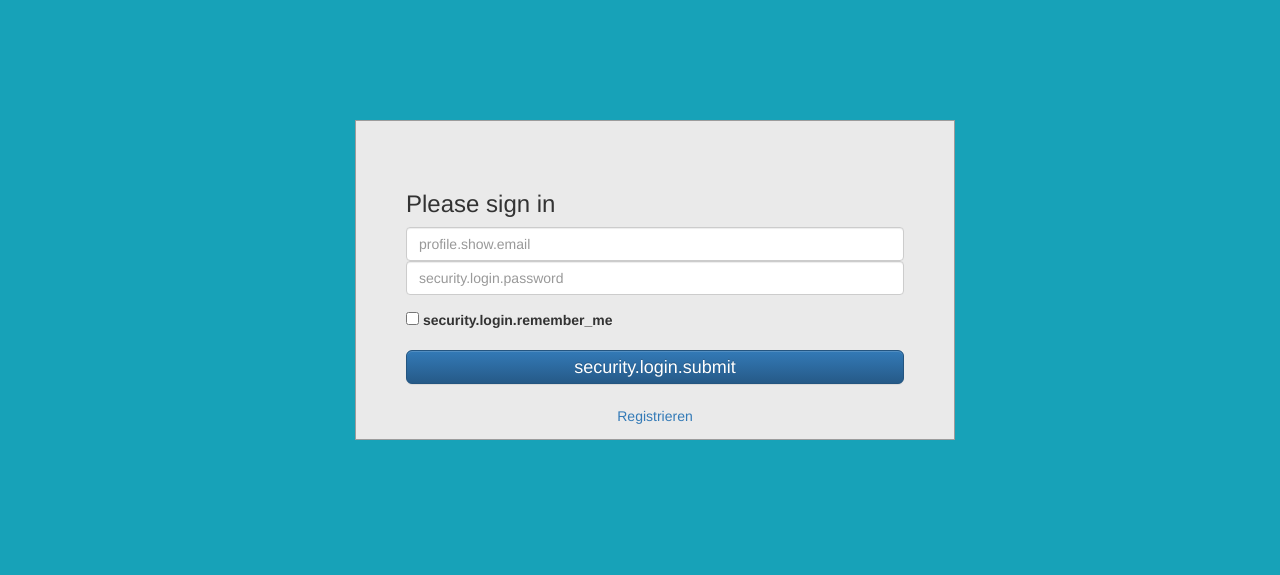
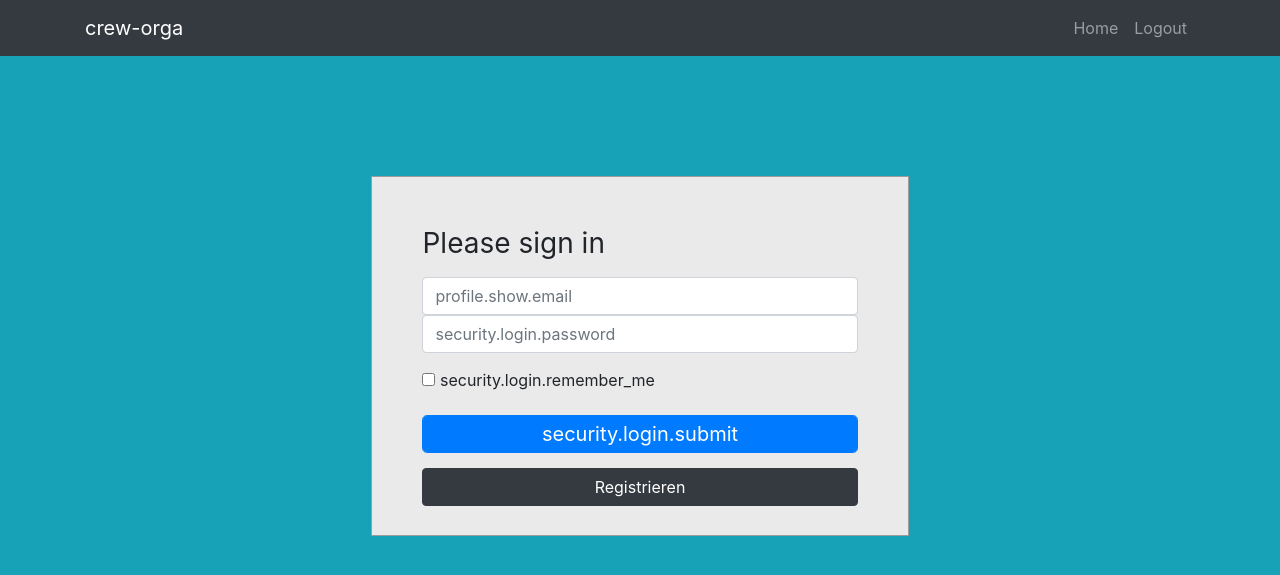
Before and after one commit to moritzhohenfellner/crewOrga, a Symfony app: template templates/bundles/FOSUserBundle/Security/login.html.twig in a window 1280 px wide. Shown: the top 575 px of the page. Run offline with Twig, Linux system fonts and the light colour scheme; the template is opened without the code that fills it, so the values that code supplies are empty; some libraries are stand-ins or nearby versions.

Commit message:
Login und register einigermassen ansehnlich

```diff
--- a/src/Controller/IndexController.php
+++ b/src/Controller/IndexController.php
@@ -8,7 +8,7 @@ use Symfony\Component\Routing\Annotation\Route;
 class IndexController extends AbstractController
 {
     /**
-     * @Route("/index", name="index")
+     * @Route("/", name="index")
      */
     public function index()
     {
--- a/templates/base.html.twig
+++ b/templates/base.html.twig
@@ -1,25 +1,30 @@
 <!DOCTYPE html>
 <html>
 <head>
-  <meta charset="UTF-8">
+  <meta charset="utf-8">
+  <meta name="viewport" content="width=device-width, initial-scale=1, shrink-to-fit=no">
+  <meta name="description" content="">
+  <meta name="author" content="">
 
-  <!-- Latest compiled and minified CSS -->
-  <link rel="stylesheet" href="https://maxcdn.bootstrapcdn.com/bootstrap/3.3.7/css/bootstrap.min.css" integrity="sha384-BVYiiSIFeK1dGmJRAkycuHAHRg32OmUcww7on3RYdg4Va+PmSTsz/K68vbdEjh4u" crossorigin="anonymous">
-
-  <!-- Optional theme -->
-  <link rel="stylesheet" href="https://maxcdn.bootstrapcdn.com/bootstrap/3.3.7/css/bootstrap-theme.min.css" integrity="sha384-rHyoN1iRsVXV4nD0JutlnGaslCJuC7uwjduW9SVrLvRYooPp2bWYgmgJQIXwl/Sp" crossorigin="anonymous">
 
   <title>{% block title %}Welcome!{% endblock %}</title>
+
+  <!-- Bootstrap core CSS -->
+  <link href="https://stackpath.bootstrapcdn.com/bootstrap/4.1.3/css/bootstrap.min.css" rel="stylesheet" integrity="sha384-MCw98/SFnGE8fJT3GXwEOngsV7Zt27NXFoaoApmYm81iuXoPkFOJwJ8ERdknLPMO" crossorigin="anonymous">
+
   {% block stylesheets %}{% endblock %}
 </head>
 <body>
+  {% block topMenu %}
+  {% include 'menus/userTopMenu.html.twig' %}
+  {% endblock %}
   {% block body %}{% endblock %}
 
   <!-- Latest compiled and minified JavaScript -->
 
-  <script   src="https://code.jquery.com/jquery-3.3.1.js"   integrity="sha256-2Kok7MbOyxpgUVvAk/HJ2jigOSYS2auK4Pfzbm7uH60="   crossorigin="anonymous"></script>
-
-  <script src="https://maxcdn.bootstrapcdn.com/bootstrap/3.3.7/js/bootstrap.min.js" integrity="sha384-Tc5IQib027qvyjSMfHjOMaLkfuWVxZxUPnCJA7l2mCWNIpG9mGCD8wGNIcPD7Txa" crossorigin="anonymous"></script>
+  <script src="https://code.jquery.com/jquery-3.3.1.slim.min.js" integrity="sha384-q8i/X+965DzO0rT7abK41JStQIAqVgRVzpbzo5smXKp4YfRvH+8abtTE1Pi6jizo" crossorigin="anonymous"></script>
+  <script src="https://cdnjs.cloudflare.com/ajax/libs/popper.js/1.14.3/umd/popper.min.js" integrity="sha384-ZMP7rVo3mIykV+2+9J3UJ46jBk0WLaUAdn689aCwoqbBJiSnjAK/l8WvCWPIPm49" crossorigin="anonymous"></script>
+  <script src="https://stackpath.bootstrapcdn.com/bootstrap/4.1.3/js/bootstrap.min.js" integrity="sha384-ChfqqxuZUCnJSK3+MXmPNIyE6ZbWh2IMqE241rYiqJxyMiZ6OW/JmZQ5stwEULTy" crossorigin="anonymous"></script>
   {% block javascripts %}{% endblock %}
 </body>
 </html>
--- a/templates/bundles/FOSUserBundle/Security/login.html.twig
+++ b/templates/bundles/FOSUserBundle/Security/login.html.twig
@@ -12,7 +12,7 @@ body {
 #login .container #login-row #login-column #login-box {
   margin-top: 120px;
   max-width: 600px;
-  height: 320px;
+  height: 360px;
   border: 1px solid #9C9C9C;
   background-color: #EAEAEA;
   margin-left: auto;
@@ -82,7 +82,8 @@ label{
             <label for="remember_me">{{ 'security.login.remember_me'|trans }}</label>
 
             <input type="submit" id="_submit" name="_submit" value="{{ 'security.login.submit'|trans }}" class="form-control btn btn-lg btn-primary btn-block"/>
-            <a id="_register" href="{{path("fos_user_registration_register")}}" class="btn btn-block btn-dark">Registrieren</a>
+
+            <a id="_register" href="{{path("fos_user_registration_register")}}" class="btn btn-dark btn-block">Registrieren</a>
           </form>
 
 
--- a/templates/bundles/FOSUserBundle/layout.html.twig
+++ b/templates/bundles/FOSUserBundle/layout.html.twig
@@ -2,5 +2,7 @@
 {% block title %}Demo Application{% endblock %}
 
 {% block body %}
-    {% block fos_user_content %}{% endblock %}
+<div class="container">
+  {% block fos_user_content %}{% endblock %}
+</div>
 {% endblock %}
--- /dev/null
+++ b/templates/menus/userTopMenu.html.twig
@@ -0,0 +1,26 @@
+
+    <!-- Navigation -->
+    <nav class="navbar navbar-expand-lg navbar-dark bg-dark static-top">
+      <div class="container">
+        <a class="navbar-brand" href="userHome.php">crew-orga</a>
+        <a class="navbar-brand" href="userHome.php"><?php echo $userName ?></a>
+        <button class="navbar-toggler" type="button" data-toggle="collapse" data-target="#navbarResponsive" aria-controls="navbarResponsive" aria-expanded="false" aria-label="Toggle navigation">
+          <span class="navbar-toggler-icon"></span>
+        </button>
+        <div class="collapse navbar-collapse" id="navbarResponsive">
+          <ul class="navbar-nav ml-auto">
+            <!-- <li class="nav-item active">
+              <a class="nav-link" href="#">Home
+                <span class="sr-only">(current)</span>
+              </a>
+            </li> -->
+            <li class="nav-item">
+              <a class="nav-link" href="{{path("index")}}">Home</a>
+            </li>
+            <li class="nav-item">
+              <a class="nav-link" href="{{path("fos_user_security_logout")}}">Logout</a>
+            </li>
+          </ul>
+        </div>
+      </div>
+    </nav>
```
Also changed, not shown: templates/index/index.html.twig (+2 -5 lines).
